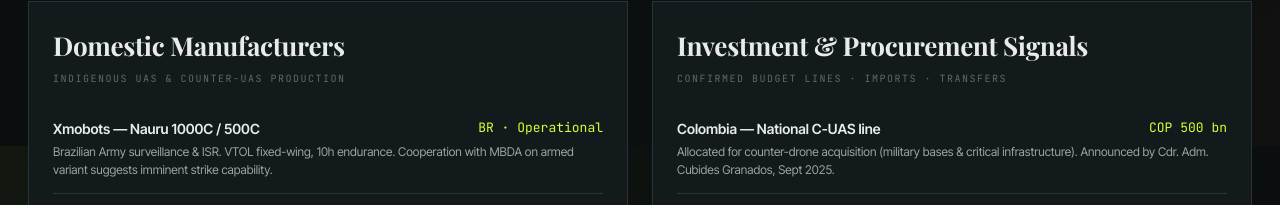
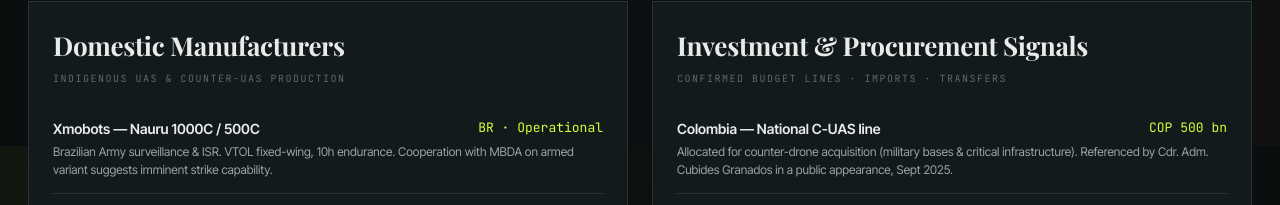
Before and after one commit to Doriankantor/contested-skies-monitor, a plain HTML site: page index.html in a window 1280 px wide. Shown: the part 5454-5659 px from the top of the page. Drawn offline with nearby package versions, Linux system fonts and the light colour scheme; a web font is replaced by a local one.

Commit message:
Reword Cubides Granados attribution as public appearance reference

```diff
--- a/index.html
+++ b/index.html
@@ -844,7 +844,7 @@
           <h5>Colombia — National C-UAS line</h5>
           <span class="amt">COP 500 bn</span>
         </div>
-        <p>Allocated for counter-drone acquisition (military bases &amp; critical infrastructure). Announced by Cdr. Adm. Cubides Granados, Sept 2025.</p>
+        <p>Allocated for counter-drone acquisition (military bases &amp; critical infrastructure). Referenced by Cdr. Adm. Cubides Granados in a public appearance, Sept 2025.</p>
       </div>
 
       <div class="cap-item">
```
